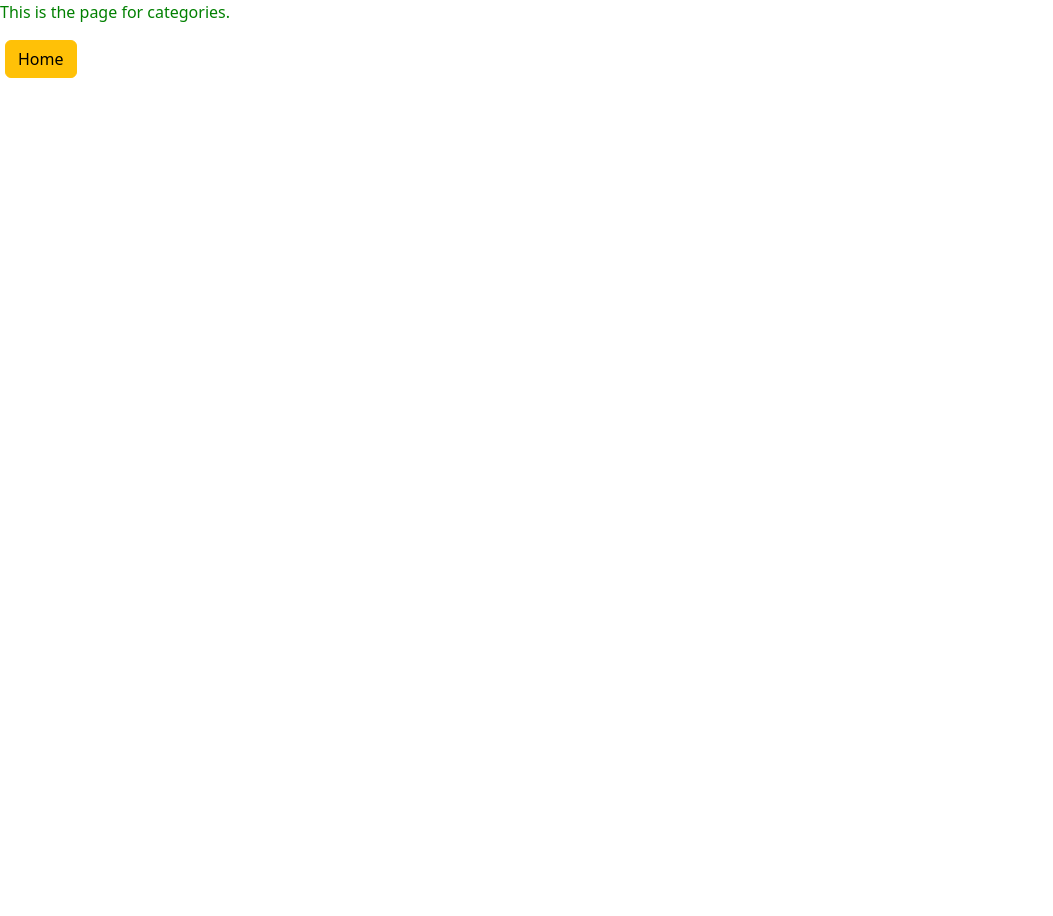
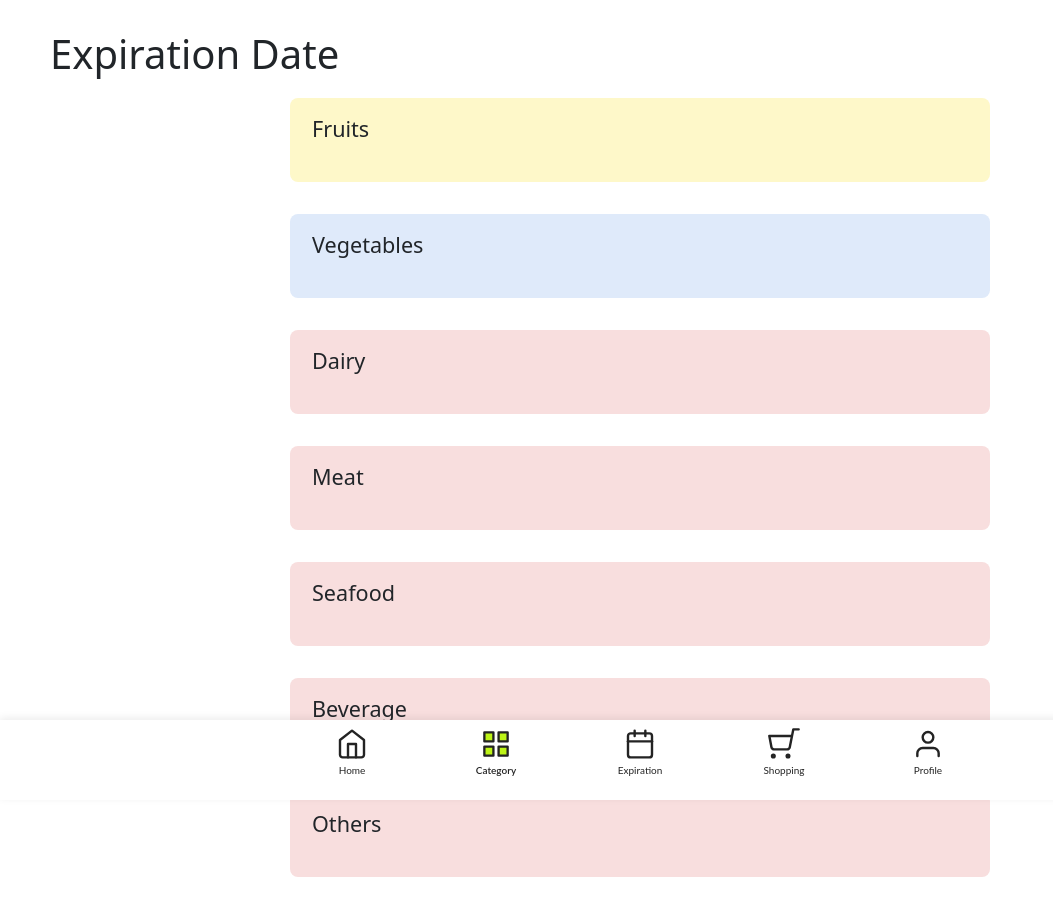
Before and after one commit to DanielQLTan/FridgeBoard, a plain HTML site: page html/category.html in a window 1280 px wide. Shown: the whole page, without its empty margins (0-1053 px from the left). Before the commit the page ends 800 px from the top, so only its background shows below. Drawn offline with nearby package versions, Linux system fonts and the light colour scheme.

Commit message:
refactor nav

```diff
--- a/css/category.css
+++ b/css/category.css
@@ -1,3 +1,40 @@
-p {
-	color: green;
+/* Page title layout */
+.exp-page > h1{
+	margin-left: 50px;
+	margin-top: 30px;
+	margin-bottom: 20px;
 }
+
+/* Group wrapper container layout*/
+.exp-group{
+	border-radius: 8px;
+	padding: 18px 22px 26px;
+	margin: 0 auto 32px;
+	max-width: 700px;
+}
+
+/* Group Wrapper's header layout */
+.exp-group h2{
+	margin-top:0;
+	margin-bottom:14px;
+	font-size:1.35rem;
+}
+
+/* Group wrapper layout */
+.exp-past  { background:#f8dede; }
+.exp-week  { background:#fef8c9; }
+.exp-month { background:#dfeafa; }
+
+/* Sticker container layout */
+.exp-grid{
+	display:grid;
+	grid-template-columns:repeat(auto-fill,minmax(150px,1fr));
+	gap:15px;
+}
+
+/* Sticker layout */
+.exp-grid .item-card{
+	width:150px;
+	height:120px;
+	position:relative;
+}
--- a/css/navbar.css
+++ b/css/navbar.css
@@ -12,7 +12,7 @@
   --nav: 0px -2px 8px 0px rgba(0, 0, 0, 0.08);
 }
 
-.navi-bar {
+.nav-bar {
   position: fixed;
   width: 100%;
   height: 80px;
@@ -25,7 +25,7 @@
   z-index: 100;
 }
 
-.navi-bar .nav-item {
+.nav-bar .nav-item {
   display: flex;
   flex-direction: column;
   width: 80px;
@@ -35,12 +35,12 @@
   margin: 8px 32px;
 }
 
-.navi-bar .nav-icon {
+.nav-bar .nav-icon {
   width: 32px;
   height: 32px;
 }
 
-.navi-bar .nav-text {
+.nav-bar .nav-text {
   color: var(--variable-collection-dark-gray);
   text-align: center;
   font-family: var(--tag-font-family);
@@ -50,7 +50,7 @@
 }
 
 /* Active state for category page */
-.navi-bar .nav-item.active .nav-text {
+.nav-bar .nav-item.active .nav-text {
   font-weight: 600;
 }
 
--- a/html/category.html
+++ b/html/category.html
@@ -1,19 +1,55 @@
 <!DOCTYPE html>
 <html lang="en">
 <head>
-	<meta charset="utf-8">
-	<meta name="viewport" content="width=device-width, initial-scale=1">
-	<title>Categories</title>
+	<meta charset="UTF-8" />
+	<title>Expiration</title>
+
 	<link rel="stylesheet" href="https://cdn.jsdelivr.net/npm/bootstrap@5.2.3/dist/css/bootstrap.min.css">
 	<link rel="stylesheet" href="../main.css">
-	<link rel="stylesheet" href="../css/category.css">
+	<link rel="stylesheet" href="../css/sticker.css">
+	<link rel="stylesheet" href="../css/navbar.css">
+	<link rel="stylesheet" href="../css/cards.css">
+	<link rel="stylesheet" href="../css/expiration.css">
 </head>
+
 <body>
-	<p>This is the page for categories.</p>
-	<a href="../index.html">
-  		<button class="btn btn-warning">Home</button>
-	</a>
+	<main class="exp-page">
+		<h1>Expiration Date</h1>
+
+		<div id="exp-groups"></div>
+	</main>
+
+  	<!-- Nav Bar -->
+  	<div class="nav-bar">
+
+		<a href="/html/sticker.html" class="nav-item">
+			<img class="nav-icon" src="../img/home.svg" alt="Home">
+			<div class="nav-text">Home</div>
+		</a>
+
+		<a href="/html/category.html" class="nav-item">
+			<img class="nav-icon" src="../img/grid.svg" alt="Category">
+			<div class="nav-text">Category</div>
+		</a>
+
+		<a href="/html/expiration.html" class="nav-item">
+			<img class="nav-icon" src="../img/calendar.svg" alt="Expiration">
+			<div class="nav-text">Expiration</div>
+		</a>
+
+		<a href="#" class="nav-item">
+			<img class="nav-icon" src="../img/cart.svg" alt="Shopping">
+			<div class="nav-text">Shopping</div>
+		</a>
+
+		<a href="#" class="nav-item">
+			<img class="nav-icon" src="../img/user.svg" alt="Profile">
+			<div class="nav-text">Profile</div>
+		</a>
+
+	</div>
 
 	<script src="../js/category.js"></script>
+	<script src="../main.js"></script>
 </body>
 </html>
--- a/js/category.js
+++ b/js/category.js
@@ -1,2 +1,89 @@
-const p = document.querySelector("p");
-console.log("loaded categories");
+// Create Group Wrappers
+const groups = [
+  { key:'Fruits', title:'Fruits', css:'exp-week'},
+  { key:'Vegetables', title:'Vegetables', css:'exp-month'},
+  { key:'Dairy', title:'Dairy', css:'exp-past'},
+  { key:'Meat', title:'Meat', css:'exp-past'},
+  { key:'Seafood', title:'Seafood', css:'exp-past'},
+  { key:'Beverage', title:'Beverage', css:'exp-past'},
+  { key:'Others', title:'Others', css:'exp-past'}
+];
+
+const groupMap = {};
+const groupsParent = document.getElementById('exp-groups');
+groups.forEach(def=>{
+  const g = makeGroup(def.title, def.css);
+  groupMap[def.key] = g;
+  groupsParent.appendChild(g.wrapper);
+});
+
+// Add stickers to each group wrapper
+const stickers = JSON.parse(localStorage.getItem('stickers') || '[]');
+
+stickers.forEach(sticker => {
+  // const diff = daysBetween(sticker.expDate);
+  // if (diff === null) return;
+
+  // const category = sticker.category;
+
+  let bucketKey = sticker.category;
+
+  // if (category == 0) {
+  //   bucketKey = 'past';
+  // } else if (category < 7) {
+  //   bucketKey = 'week';
+  // } else if (category < 30) {
+  //   bucketKey = 'month';
+  // } else {
+  //   return;
+  // }
+
+  const bucket = groupMap[bucketKey];
+  bucket.grid.appendChild(addSticker(sticker));
+});
+
+//------------------------ helper functions ----------------------------
+// calculate date countdown for each sticker
+function daysBetween(dateStr){
+    if (!dateStr) return null;
+
+    const target = new Date(dateStr + 'T00:00:00');
+    const today = new Date();
+    return Math.ceil((target - today) / (1000*60*60*24));
+  }
+
+  // make a group wrapper
+  function makeGroup(title, className){
+    const wrapper = document.createElement('section');
+    wrapper.className = `exp-group ${className}`;
+
+    const h2 = document.createElement('h2');
+    h2.textContent = title;
+    wrapper.appendChild(h2);
+
+    const grid = document.createElement('div');
+    grid.className = 'exp-grid';
+    wrapper.appendChild(grid);
+
+    return { wrapper, grid };
+  }
+
+  // add a sticker to a group
+  function addSticker(sticker){
+    const card = document.createElement('div');
+    card.className = 'item-card';
+
+    const title = document.createElement('h4');
+    title.textContent = sticker.title ?? 'item';
+    title.style.margin = '6px 8px 0';
+    title.style.fontSize = '1.2rem';
+
+    const date = document.createElement('p');
+    date.textContent = sticker.expDate ?? '';
+    date.style.margin = '2px 8px 0';
+    date.style.fontSize = '0.8rem';
+    date.style.color   = '#666';
+
+    card.append(title, date);
+    return card;
+  }
--- a/js/sticker.js
+++ b/js/sticker.js
@@ -684,6 +684,7 @@ async function addSticky({title, expDate, quantity, color = "#fffef5", category
 
     refreshStickerDisplay(gridActive);
   }
+  console.log(category)
 }
 
 // ============================================================================
--- a/main.js
+++ b/main.js
@@ -1,2 +1,15 @@
 const btn = document.querySelector("button");
-console.log("loaded index");
+console.log("loaded well");
+
+function nav() {
+	const items = document.querySelectorAll('.nav-item');
+	for (item of items) {
+		if (item.getAttribute('href') == window.location.pathname) {
+			item.classList.add('active');
+			const icon = item.querySelector('.nav-icon');
+			const src = icon.getAttribute('src').replace('.svg', '-active.svg');
+			icon.setAttribute('src', src);
+		}
+	}
+}
+document.addEventListener('DOMContentLoaded', nav);
```
Also changed, not shown: html/expiration.html (+24 -18 lines), html/sticker.html (+23 -14 lines), js/navbar.js (deleted, +0 -33 lines), img/cart-active.svg (renamed from img/shopping-cart-active.svg), img/cart.svg (renamed from img/shopping-cart.svg).
